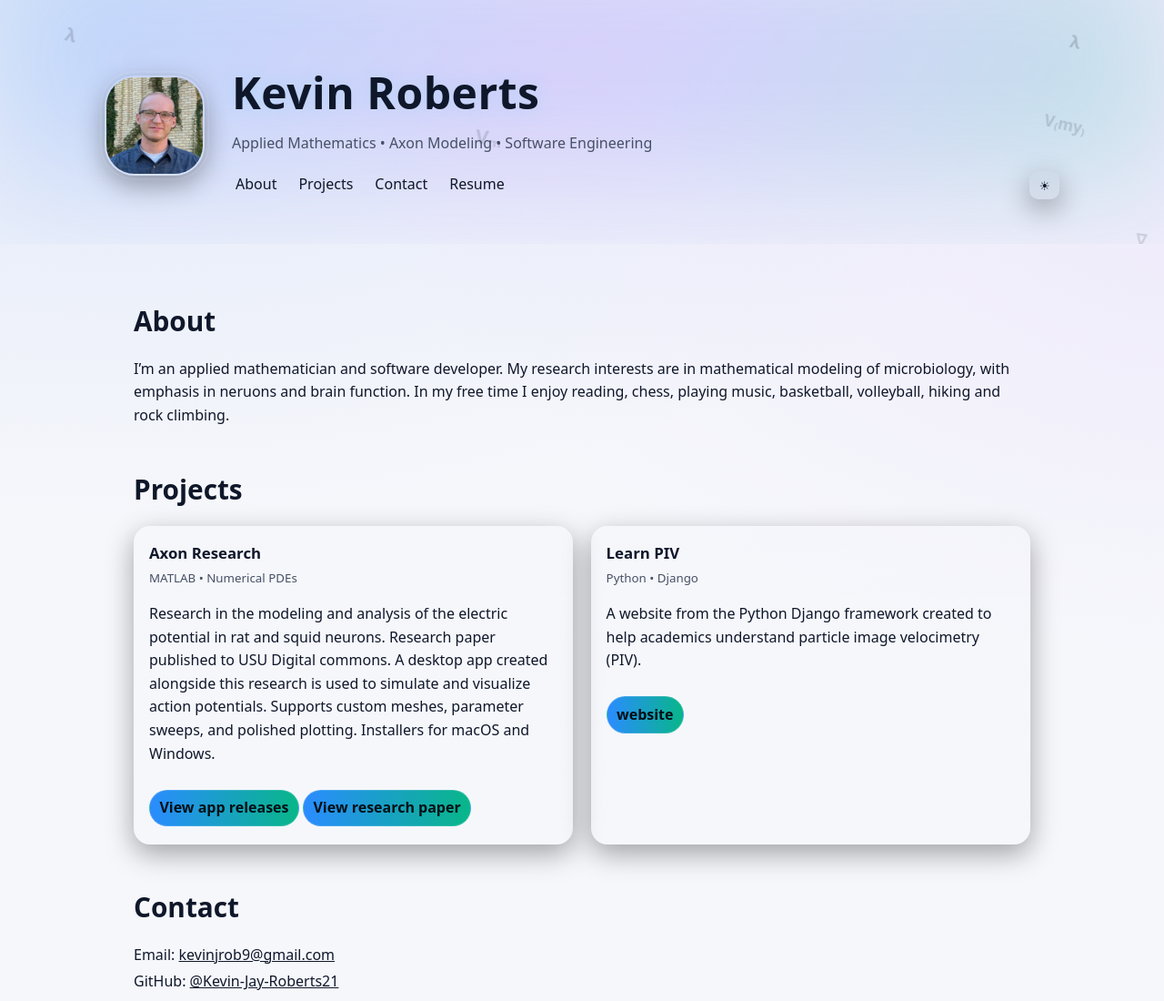
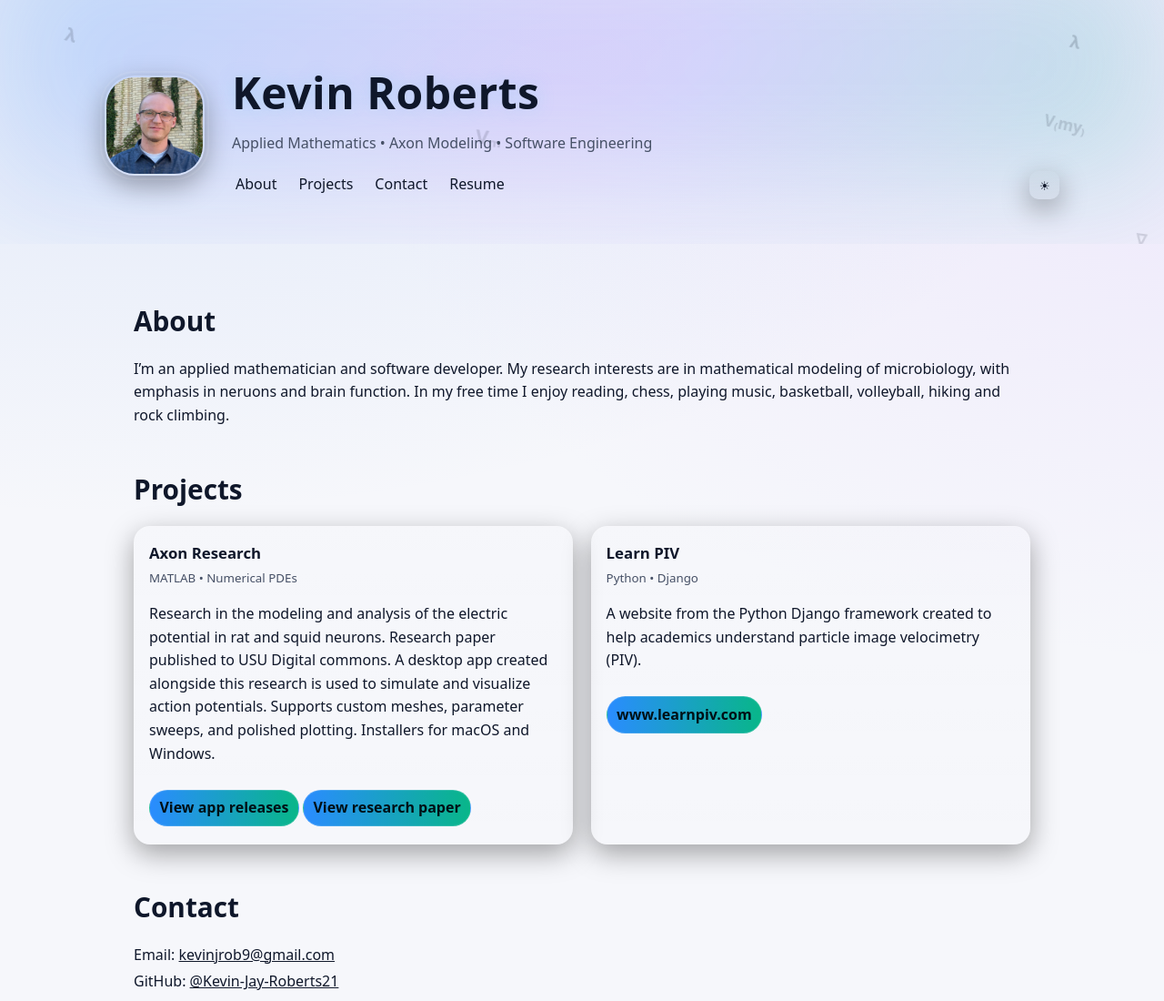
Before and after one commit to Kevin-Jay-Roberts21/Kevin-Jay-Roberts21.github.io, a plain HTML site: page index.html in a window 1280 px wide. Shown: the top 1100 px of the page at 91% size. Drawn offline with Linux system fonts and the light colour scheme.

Commit message:
Update index.html

```diff
--- a/index.html
+++ b/index.html
@@ -67,7 +67,7 @@
           <p>
             A website from the Python Django framework created to help academics understand particle image velocimetry (PIV).
           </p>
-          <a class="pill" href="http://www.learnpiv.com/" aria-disabled="true">website</a>
+          <a class="pill" href="http://www.learnpiv.com/" target="_blank" rel="noopener">www.learnpiv.com</a>
         </article>
 
       </div>
```
